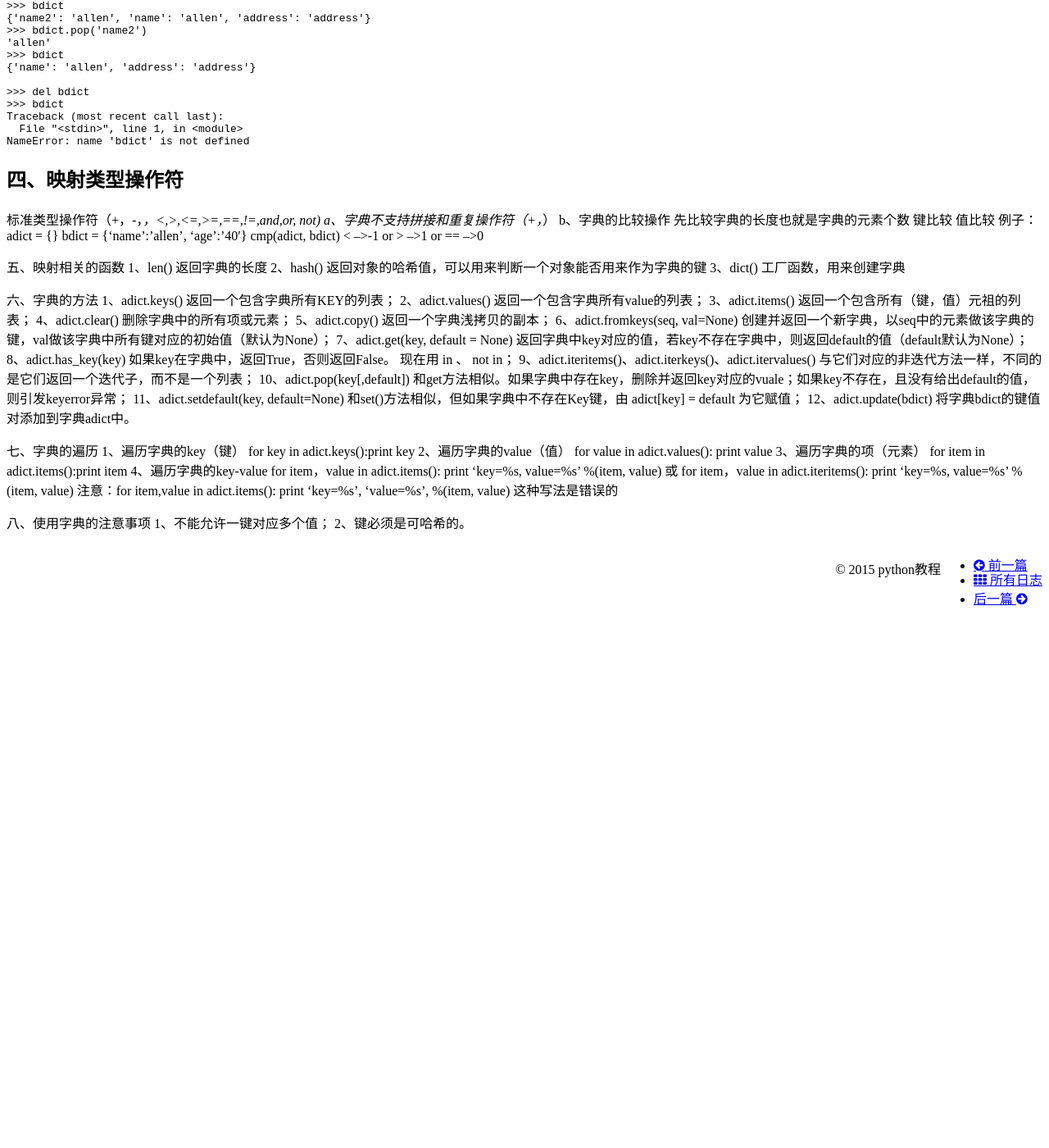
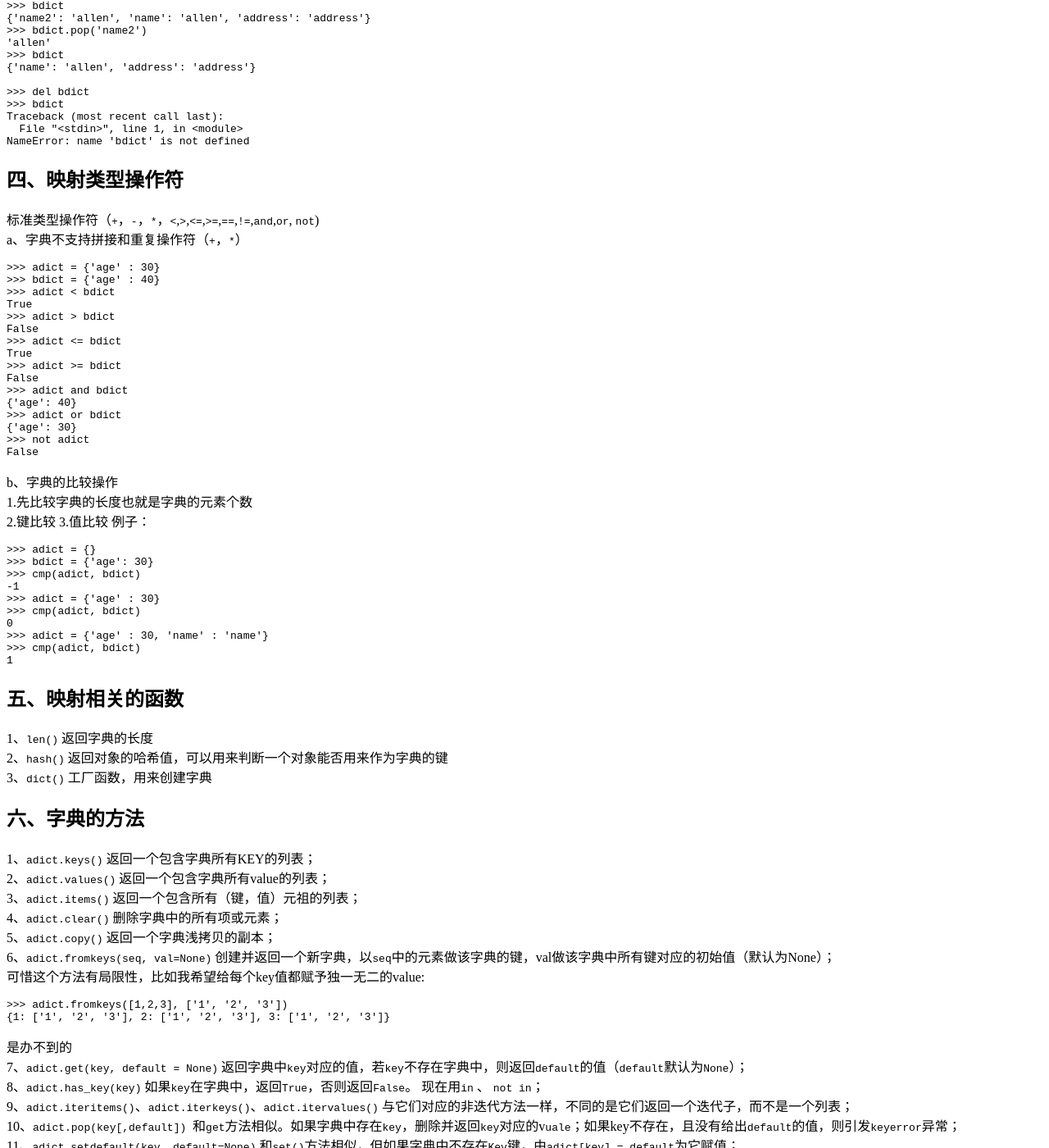
Before and after one commit to pythonjiaocheng/pythonjiaocheng.github.io, a Jekyll site: the page built from _posts/python/2015-12-20-【python-2.7-3.1-新特-性】字典推导式（dictionary-comprehensions）.md, in a window 1280 px wide and 1400 px high, scrolled down 2472 px. Shown: the whole window at 82% size. Built offline with Jekyll 4.4.1, drawn with Linux system fonts in a browser that asks for light colours; nearby versions of some CDN libraries; before the commit the page ends 3229 px from its top, so only the background shows below that; some of the changed text lies outside the part shown.

Commit message:
必须要填写才填写的

```diff
--- a/_posts/python/2015-12-20-【python-2.7-3.1-新特-性】字典推导式（dictionary-comprehensions）.md
+++ b/_posts/python/2015-12-20-【python-2.7-3.1-新特-性】字典推导式（dictionary-comprehensions）.md
@@ -159,47 +159,121 @@ b、`in` 、`not in`
 
 ##四、映射类型操作符
 
-标准类型操作符（+，-，*，<,>,<=,>=,==,!=,and,or, not)
-a、字典不支持拼接和重复操作符（+，*）
+标准类型操作符（`+`，`-`，`*`，`<`,`>`,`<=`,`>=`,`==`,`!=`,`and`,`or`, `not`)
+a、字典不支持拼接和重复操作符（`+`，`*`）
+
+	>>> adict = {'age' : 30}
+	>>> bdict = {'age' : 40}
+	>>> adict < bdict
+	True
+	>>> adict > bdict
+	False
+	>>> adict <= bdict
+	True
+	>>> adict >= bdict
+	False
+	>>> adict and bdict
+	{'age': 40}
+	>>> adict or bdict
+	{'age': 30}
+	>>> not adict
+	False
+
+
+
 b、字典的比较操作
-先比较字典的长度也就是字典的元素个数
-键比较
-值比较
+1.先比较字典的长度也就是字典的元素个数
+2.键比较
+3.值比较
 例子：
-adict = {}
-bdict = {‘name’:'allen’, ‘age’:’40′}
-cmp(adict, bdict)  < –>-1 or > –>1 or ==  –>0
 
-五、映射相关的函数
-1、len() 返回字典的长度
-2、hash() 返回对象的哈希值，可以用来判断一个对象能否用来作为字典的键
-3、dict() 工厂函数，用来创建字典
 
-六、字典的方法
-1、adict.keys() 返回一个包含字典所有KEY的列表；
-2、adict.values() 返回一个包含字典所有value的列表；
-3、adict.items() 返回一个包含所有（键，值）元祖的列表；
-4、adict.clear() 删除字典中的所有项或元素；
-5、adict.copy() 返回一个字典浅拷贝的副本；
-6、adict.fromkeys(seq, val=None) 创建并返回一个新字典，以seq中的元素做该字典的键，val做该字典中所有键对应的初始值（默认为None）；
-7、adict.get(key, default = None) 返回字典中key对应的值，若key不存在字典中，则返回default的值（default默认为None）；
-8、adict.has_key(key) 如果key在字典中，返回True，否则返回False。 现在用 in 、 not in；
-9、adict.iteritems()、adict.iterkeys()、adict.itervalues() 与它们对应的非迭代方法一样，不同的是它们返回一个迭代子，而不是一个列表；
-10、adict.pop(key[,default]) 和get方法相似。如果字典中存在key，删除并返回key对应的vuale；如果key不存在，且没有给出default的值，则引发keyerror异常；
-11、adict.setdefault(key, default=None) 和set()方法相似，但如果字典中不存在Key键，由 adict[key] = default 为它赋值；
-12、adict.update(bdict) 将字典bdict的键值对添加到字典adict中。
+	>>> adict = {}
+	>>> bdict = {'age': 30}
+	>>> cmp(adict, bdict)
+	-1
+	>>> adict = {'age' : 30}
+	>>> cmp(adict, bdict)
+	0
+	>>> adict = {'age' : 30, 'name' : 'name'}
+	>>> cmp(adict, bdict)
+	1
 
-七、字典的遍历
+
+
+##五、映射相关的函数
+
+1、`len()` 返回字典的长度
+2、`hash()` 返回对象的哈希值，可以用来判断一个对象能否用来作为字典的键
+3、`dict()` 工厂函数，用来创建字典
+
+##六、字典的方法
+
+1、`adict.keys()` 返回一个包含字典所有KEY的列表；
+2、`adict.values()` 返回一个包含字典所有value的列表；
+3、`adict.items()` 返回一个包含所有（键，值）元祖的列表；
+4、`adict.clear()` 删除字典中的所有项或元素；
+5、`adict.copy()` 返回一个字典浅拷贝的副本；
+6、`adict.fromkeys(seq, val=None)` 创建并返回一个新字典，以`seq`中的元素做该字典的键，val做该字典中所有键对应的初始值（默认为None）；
+可惜这个方法有局限性，比如我希望给每个key值都赋予独一无二的value:
+
+	>>> adict.fromkeys([1,2,3], ['1', '2', '3'])
+	{1: ['1', '2', '3'], 2: ['1', '2', '3'], 3: ['1', '2', '3']}
+
+是办不到的
+7、`adict.get(key, default = None)` 返回字典中`key`对应的值，若`key`不存在字典中，则返回`default`的值（`default`默认为`None`）；
+8、`adict.has_key(key)` 如果`key`在字典中，返回`True`，否则返回`False`。 现在用`in` 、 `not in`；
+9、`adict.iteritems()`、`adict.iterkeys()`、`adict.itervalues()` 与它们对应的非迭代方法一样，不同的是它们返回一个迭代子，而不是一个列表；
+10、`adict.pop(key[,default]) `和`get`方法相似。如果字典中存在`key`，删除并返回`key`对应的v`uale`；如果key不存在，且没有给出`default`的值，则引发`keyerror`异常；
+11、`adict.setdefault(key, default=None)` 和`set()`方法相似，但如果字典中不存在`Key`键，由`adict[key] = default`为它赋值；
+12、`adict.update(bdict)` 将字典`bdict`的键值对添加到字典`adict`中。
+
+##七、字典的遍历
+
 1、遍历字典的key（键）
-for key in adict.keys():print key
+
+	>>> adict = {'name': 'name', 'age': 20}
+	>>> for key in adict.keys():
+	...     print key
+	...
+	age
+	name
+
 2、遍历字典的value（值）
-for value in adict.values(): print value
+
+	>>> for value in adict.values():
+	...     print value
+	...
+	20
+	name
+
 3、遍历字典的项（元素）
-for item in adict.items():print item
+
+
+	>>> for item in adict.items():
+	...     print item
+	...
+	('age', 20)
+	('name', 'name')
+
+
 4、遍历字典的key-value
-for item，value in adict.items(): print ‘key=%s, value=%s’ %(item, value)  或   for item，value in adict.iteritems(): print ‘key=%s, value=%s’ %(item, value)
-注意：for item,value in adict.items(): print ‘key=%s’, ‘value=%s’, %(item, value) 这种写法是错误的
 
-八、使用字典的注意事项
+	>>> for item, value in adict.items():
+	...     print 'key = %s, value = %s' %(item, value)
+	...
+	key = age, value = 20
+	key = name, value = name
+	>>> for item, value in adict.iteritems():
+	...     print 'key = %s, value = %s' %(item, value)
+	...
+	key = age, value = 20
+	key = name, value = name
+
+
+
+
+##八、使用字典的注意事项
+
 1、不能允许一键对应多个值；
 2、键必须是可哈希的。
```
Also changed, not shown: 1 other file.
